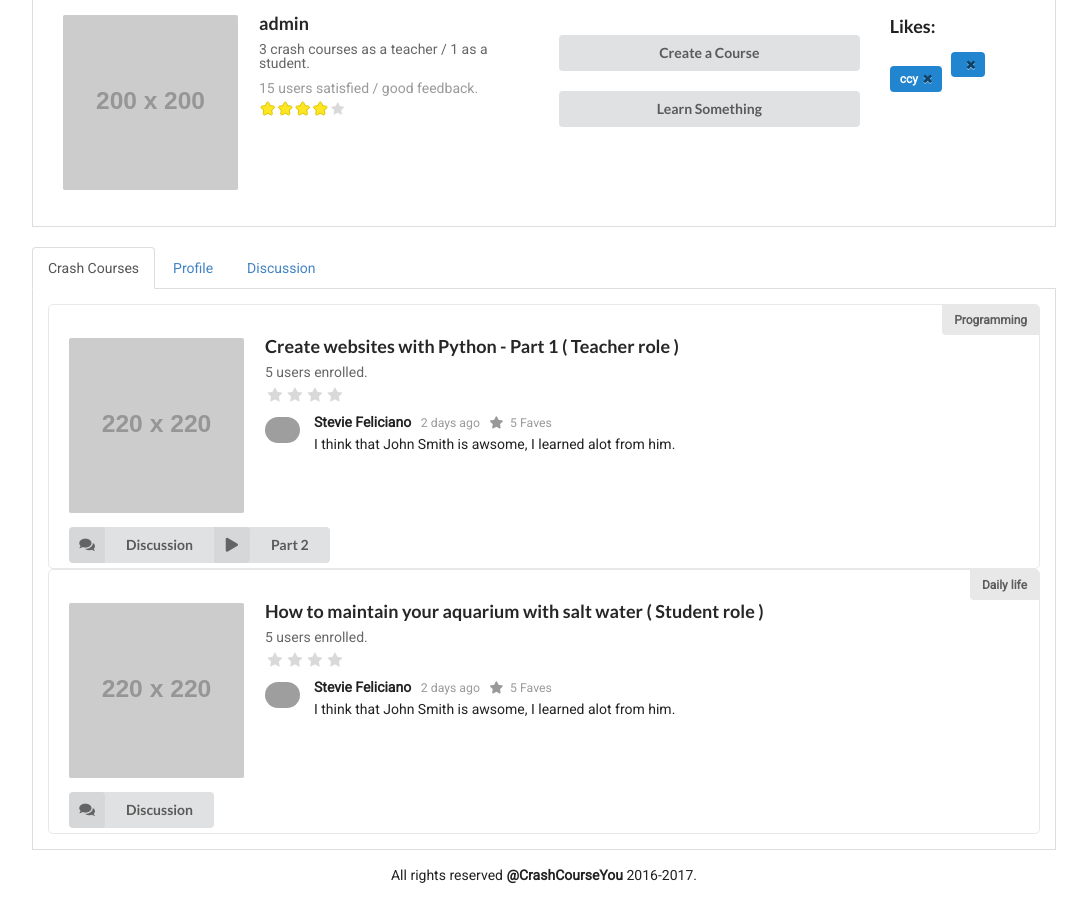
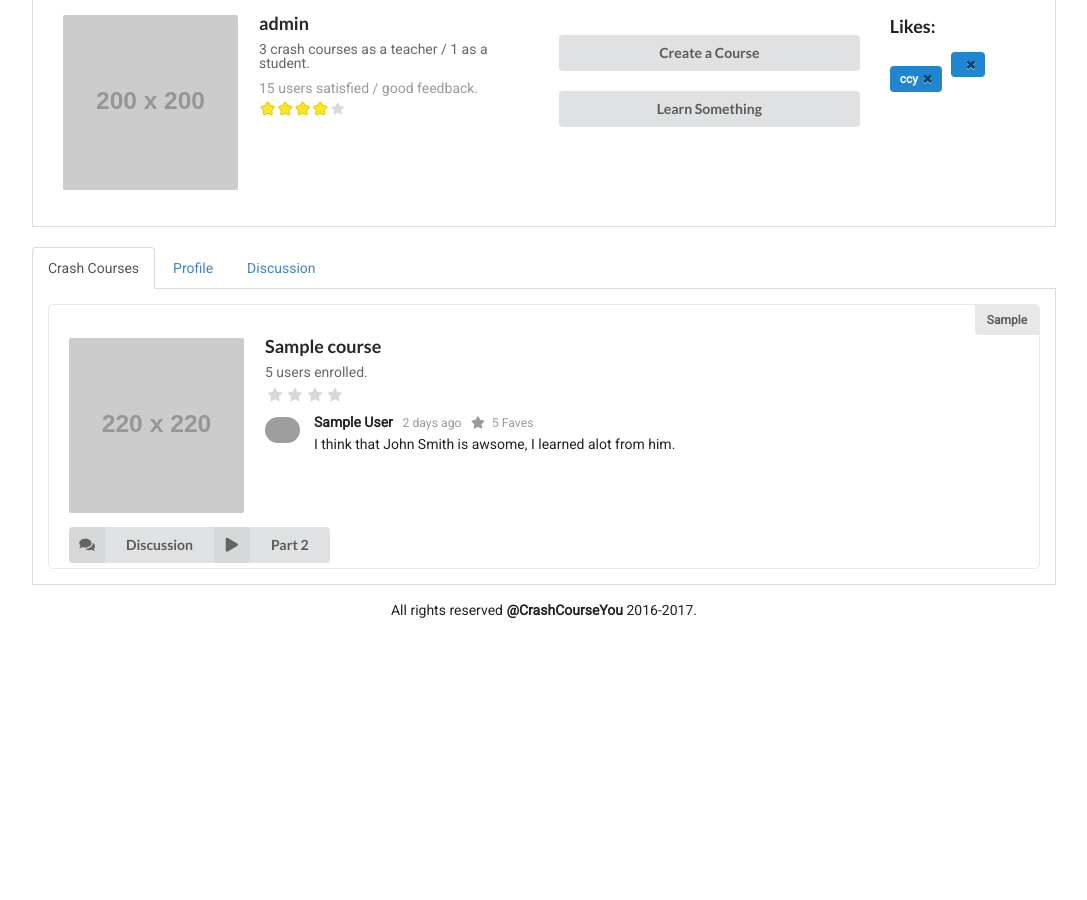
Before and after one commit to MontaGhanmy/ccy-django, a Django app: page /members/dashboard/ in a window 1280 px wide. Shown: the part 157-1057 px from the top of the page, without its empty margins (96-1183 px from the left). After the commit the page ends 776 px from the top, so only its background shows below. Run offline with Django 3.2, Linux system fonts and the light colour scheme; a user stored in the database is signed in; data comes from the database, SQL or seed files in the repository; both versions use the stored data as it was after the commit; tables that the repository leaves empty hold one stand-in row (values such as "Sample post"); grey boxes labelled with a size stand in for pictures from a placeholder-image service; some libraries are stand-ins or nearby versions; grey boxes are pictures that could not be loaded.

Commit message:
Added videos and dashboard courses

```diff
--- a/createcourse/models.py
+++ b/createcourse/models.py
@@ -8,8 +8,8 @@ class Course(models.Model):
 	course_req_desc = models.CharField(max_length=500, null=True, blank=True)
 	course_result_desc = models.CharField(max_length=500, null=True, blank=True)
 	# Avability in next 2 months
-	avability_start_date = models.CharField(max_length=50, null=True, blank=True)
-	avability_end_date = models.CharField(max_length=50, null=True, blank=True)
+	avability_start_date = models.CharField(max_length=500, null=True, blank=True)
+	avability_end_date = models.CharField(max_length=500, null=True, blank=True)
 	avability_start_time = models.CharField(max_length=50, null=True, blank=True)
 	avability_start_time_period = models.CharField(max_length=5, null=True, blank=True)
 	avability_end_time = models.CharField(max_length=50, null=True, blank=True)
@@ -34,3 +34,7 @@ class Course(models.Model):
 class Images(models.Model):
 	parent_course  = models.CharField(max_length=50)
 	image = models.FileField()
+
+class Videos(models.Model):
+	parent_course  = models.CharField(max_length=50)
+	video = models.FileField()
--- a/members/templates/members/dashboard.html
+++ b/members/templates/members/dashboard.html
@@ -121,15 +121,18 @@
 			<div class="tab-content">
 				<div id="crashcourses" class="tab-pane fade in active">
 					<div class="container-fluid">
+					<!-- Begin Course -->
+					{% if courses %}
+					{% for course in courses %}
 						<div class="ui row course">
-							<div class="ui top right attached label">Programming</div>
+							<div class="ui top right attached label">{{ course.webinar_category }}</div>
 							<div class="ui items col-md-10">
 								<div class="item">
 									<div class="image">
 										<img src="http://placehold.it/220x220">
 									</div>
 									<div class="content">
-										<a class="header">Create websites with Python - Part 1 ( Teacher role )</a>
+										<a class="header">{{ course.course_name }}</a>
 										<div class="meta">
 											<span>5 users enrolled.</span>
 										</div>
@@ -143,7 +146,7 @@
 														<img src="img/stevie.jpg">
 													</a>
 													<div class="content">
-														<a class="author">Stevie Feliciano</a>
+														<a class="author">{{ course.course_author }}</a>
 														<div class="metadata">
 															<div class="date">2 days ago</div>
 															<div class="rating">
@@ -174,55 +177,17 @@
 								</div>
 							</div>
 						</div>
-						<div class="ui row course">
-							<div class="ui top right attached label">Daily life</div>
-							<div class="ui items col-md-10">
-								<div class="item">
-									<div class="image">
-										<img src="http://placehold.it/220x220">
-									</div>
-									<div class="content">
-										<a class="header">How to maintain your aquarium with salt water ( Student role )</a>
-										<div class="meta">
-											<span>5 users enrolled.</span>
-										</div>
-										<div class="description">
-											<div class="ui large star rating" data-rating="5"></div>
-										</div>
-										<div class="extra">
-											<div class="ui comments">
-												<div class="comment">
-													<a class="avatar">
-														<img src="img/stevie.jpg">
-													</a>
-													<div class="content">
-														<a class="author">Stevie Feliciano</a>
-														<div class="metadata">
-															<div class="date">2 days ago</div>
-															<div class="rating">
-																<i class="star icon"></i>
-																5 Faves
-															</div>
-														</div>
-														<div class="text">
-															I think that John Smith is awsome, I learned alot from him.
-														</div>
-													</div>
-												</div>
-											</div>
-										</div>
-									</div>
-								</div>
-								<div class="item">
-									<div class="ui horizontal labeled icon buttons">
-										<button class="ui button">
-											<i class="comments icon"></i>
-											Discussion
-										</button>
-									</div>
-								</div>
+						{% endfor %}
+						{% else %}
+						<div class="ui negative message">
+							<i class="close icon"></i>
+							<div class="header">
+								We're sorry we can't find any course at the momement
 							</div>
-						</div>
+							<p>It seems like our courses data base is empty. Become our first author and create a new course now !
+							</p></div>
+						{% endif %}
+						<!-- end course -->
 					</div>
 				</div>
 				<div id="profile" class="tab-pane fade">
--- a/members/views.py
+++ b/members/views.py
@@ -1,5 +1,6 @@
 from django.views.generic import TemplateView
 from django.contrib.auth.models import User
+from createcourse.models import Course
 from .models import UserProfile
 from django.contrib.auth import  authenticate, login, logout
 from django.views.generic import  View
@@ -68,7 +69,8 @@ class UserFormView(View):
 class UserDashboard(TemplateView):
 	template_name = "members/dashboard.html"
 	def get(self, request):
-		return render(request, self.template_name, context={'usertags': request.user.userprofile.user_tags.split(',')})
+		courses = Course.objects.all()
+		return render(request, self.template_name, context={'usertags': request.user.userprofile.user_tags.split(','), 'courses':courses})
 	def post(self, request):
 		if request.POST['username']:
 			request.user.username = request.POST['username']
```
Also changed, not shown: createcourse/templates/createcourse/coursedetails.html (+21 -4 lines), createcourse/views.py (+10 -3 lines), createcourse/migrations/0010_videos.py (added), createcourse/migrations/0011_auto_20160813_0916.py (added), db.sqlite3.
